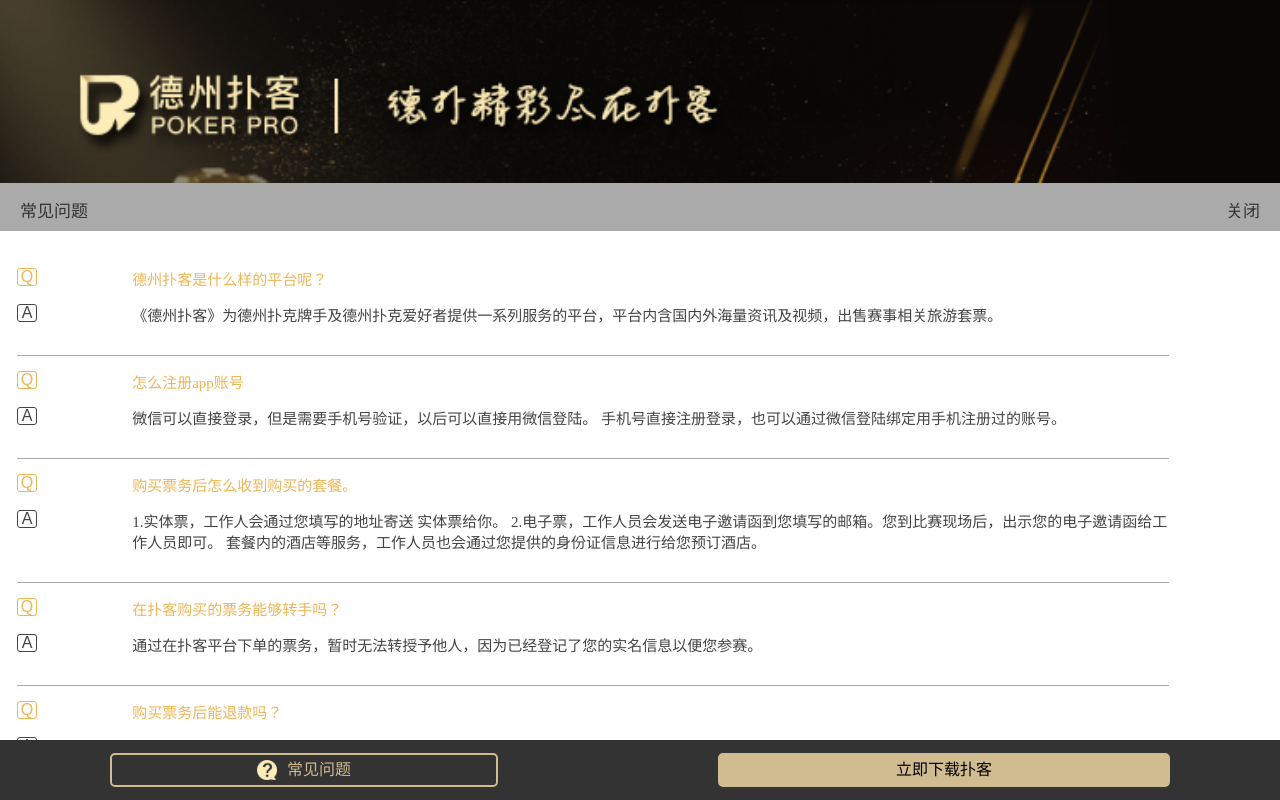
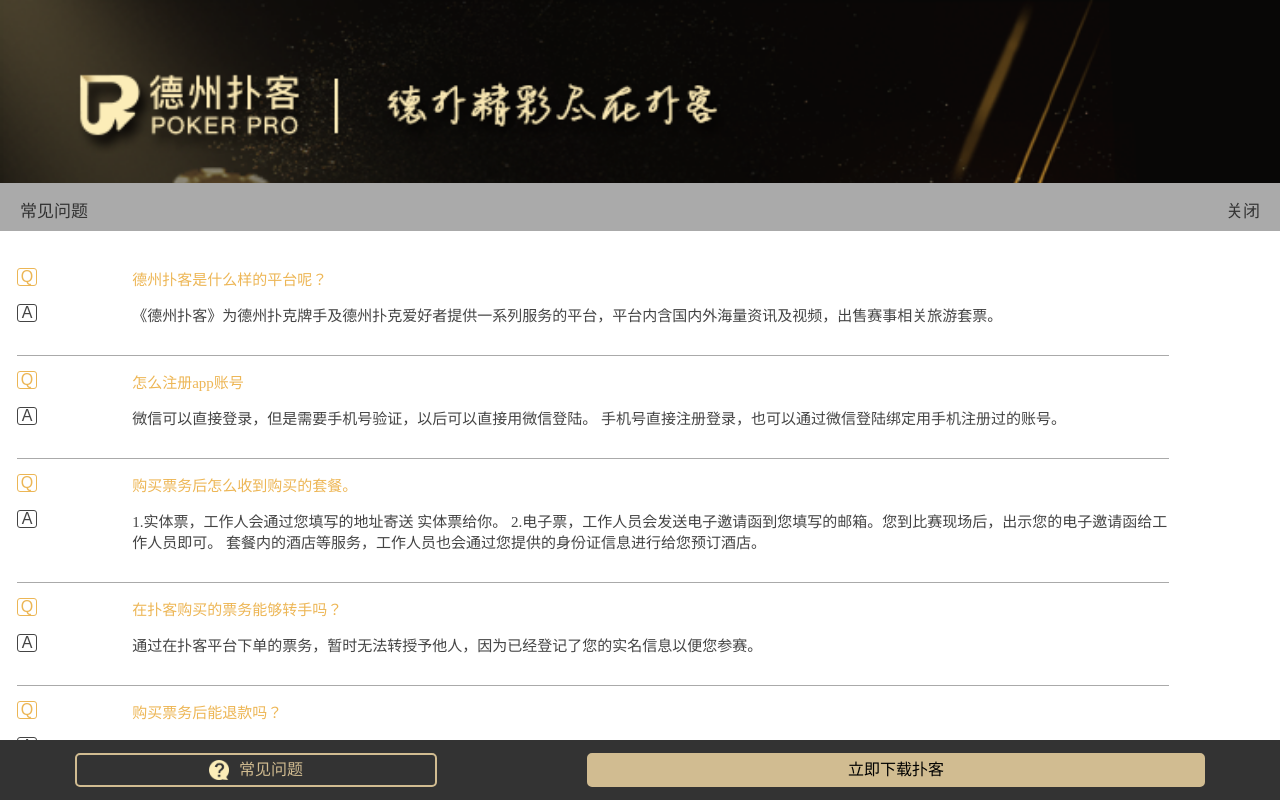
Before and after one commit to cexoso/react_desh88, a React (Create React App) app: page /question in a window 1280 px wide. Shown: the top 800 px of the page. Built offline with nearby package versions, Linux system fonts and the light colour scheme; what apisauce, i18next-xhr-backend would draw is missing.

Commit message:
SharePage

```diff
--- a/package.json
+++ b/package.json
@@ -20,6 +20,7 @@
     "react-number-format": "^2.0.3",
     "react-router-dom": "^4.2.0",
     "react-scripts": "1.0.11",
+    "react-swipes": "^1.0.6",
     "react-time-format": "0.0.5",
     "urllib": "^2.24.0",
     "weixin-js-sdk": "^1.2.0"
--- a/src/styles/SharePage.css
+++ b/src/styles/SharePage.css
@@ -26,6 +26,7 @@
     overflow: hidden;
     clear: both;
     zoom: 1;
+    background-color: #000000;
 }
 footer{
     position:fixed;
@@ -49,7 +50,7 @@
 
 .sharePage-btn .sharePage-btn-question {
     height: 30px;
-    width:32%;
+    width:28%;
     line-height: 30px;
     border: 2px solid #D1BC91;
     border-radius: 5px;
@@ -74,7 +75,7 @@
 }
 .sharePage-btn .android-app-download {
     height: 30px;
-    width:45%;
+    width:48%;
     line-height: 30px;
     border: 2px solid #D1BC91;
     border-radius: 5px;
--- a/src/styles/footer.css
+++ b/src/styles/footer.css
@@ -21,7 +21,7 @@
 
 .sharePage-btn .sharePage-btn-question {
     height: 30px;
-    width:30%;
+    width:28%;
     line-height: 30px;
     border: 2px solid #D1BC91;
     border-radius: 5px;
@@ -46,7 +46,7 @@
 }
 .sharePage-btn .android-app-download {
     height: 30px;
-    width:35%;
+    width:48%;
     line-height: 30px;
     border: 2px solid #D1BC91;
     border-radius: 5px;
```
